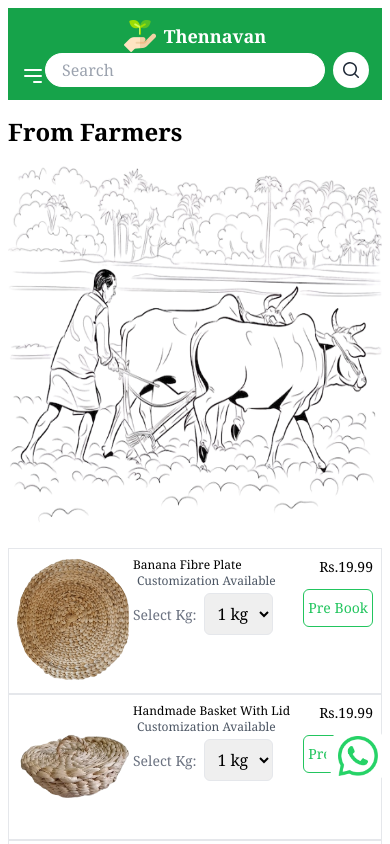
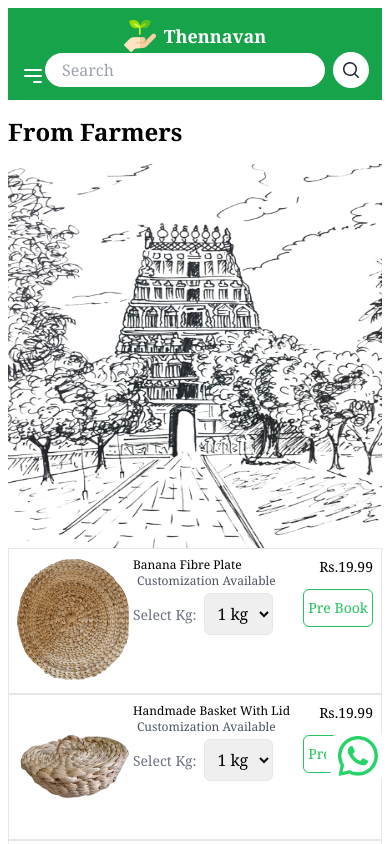
Before and after one commit to GayathriCodes2/THENNAVAN-UI, a Next.js app: page /loveofourladies in a window 390 px wide. Shown: the top 844 px of the page. Built offline with nearby package versions, Linux system fonts and the light colour scheme.

Commit message:
Added Products

```diff
--- a/app/loveofourladies/page.jsx
+++ b/app/loveofourladies/page.jsx
@@ -180,7 +180,7 @@ const Page = () => {
   return (
     <div>
       <h1 className="text-2xl font-semibold my-4">From Farmers</h1>
-      <img src='/From-Farmers-All-Product-page-image.png' alt="Leelavathi" className="h-96 w-96 lg:hidden mx-auto" />
+      <img src='/download-removebg-preview.png' alt="Temple Image" className="h-96 w-96 lg:hidden mx-auto" />
       {products.map((product) => (
         <ProductCard key={product.id} {...product} />
       ))}
```
